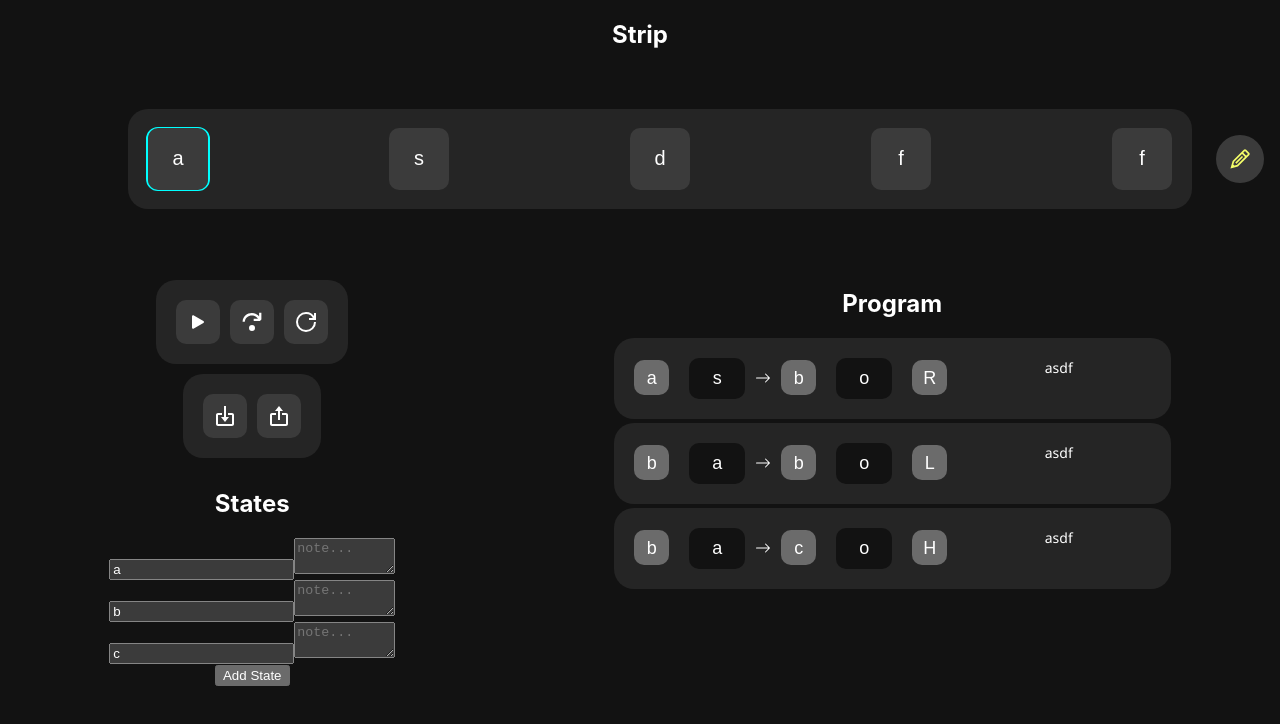
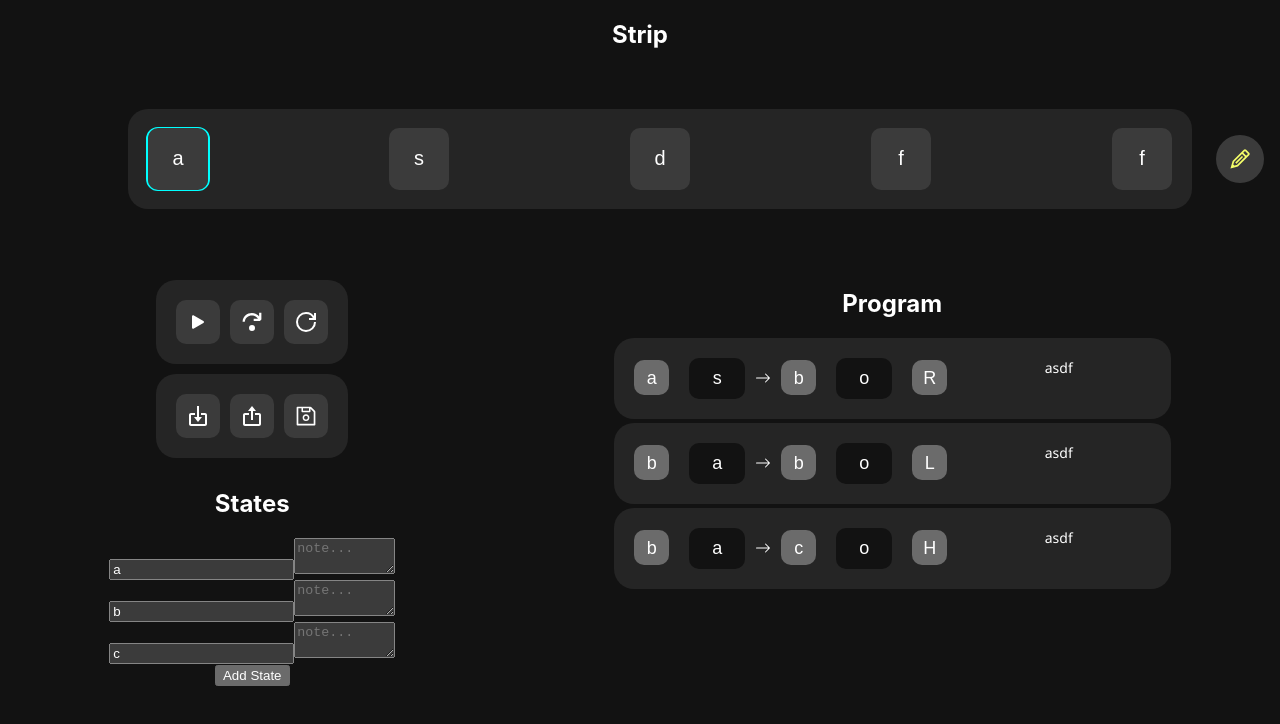
Before and after one commit to NilsGke/turingmachine, a React (Create React App) app: page / in a window 1280 px wide. Shown: the top 724 px of the page. Built offline with nearby package versions, Linux system fonts and the light colour scheme.

Commit message:
added save button but not functionality yet

```diff
--- a/src/App.js
+++ b/src/App.js
@@ -11,6 +11,7 @@ import { GrEdit, GrCheckmark, GrPowerReset } from "react-icons/gr";
 import { BsFillPlayFill, BsPauseFill } from "react-icons/bs";
 import { VscDebugStepOver } from "react-icons/vsc";
 import { BiImport, BiExport } from "react-icons/bi";
+import { AiOutlineSave } from "react-icons/ai";
 
 function App() {
     const [strip, setStrip] = useState([
@@ -289,6 +290,10 @@ function App() {
                     <button>
                         <BiExport />
                     </button>
+                    <button onClick={()=>{
+                        const name = prompt("enter name: ");
+
+                    }}><AiOutlineSave/></button>
                 </div>
             </div>
 
```
